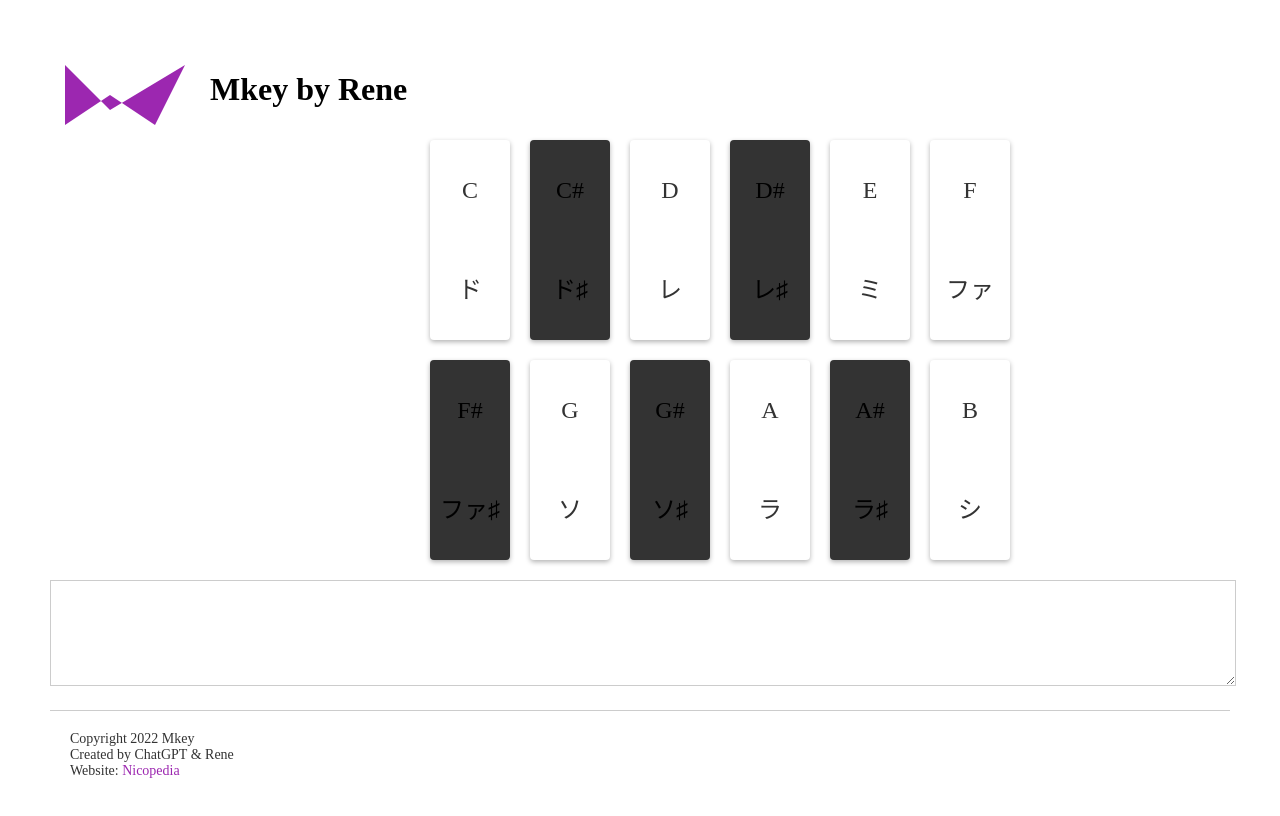
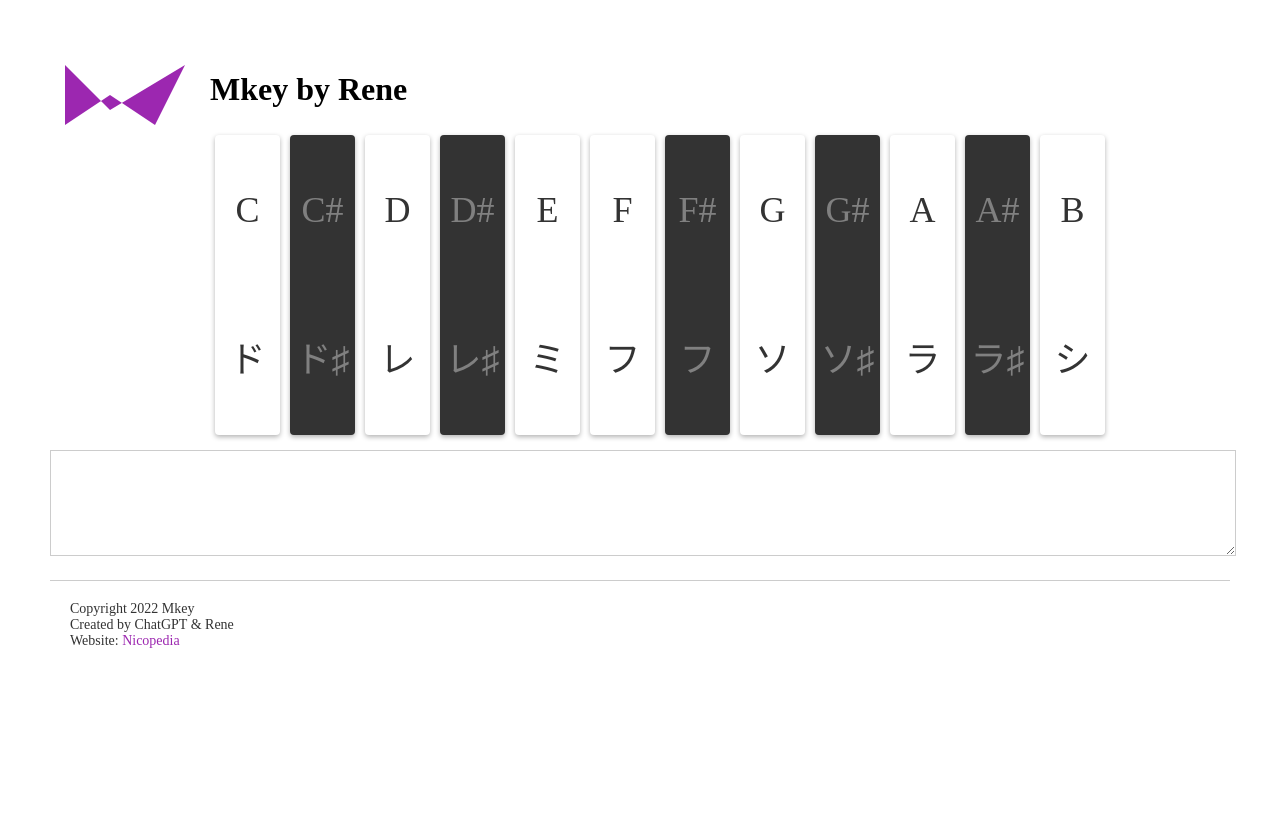
Before and after one commit to rene4784/Mkey, a plain HTML site: page index.html in a window 1280 px wide. Drawn offline with Linux system fonts and the light colour scheme.

Commit message:
CSS changed
ChatGPTにお願いして調整してもらった

```diff
--- a/index.html
+++ b/index.html
@@ -6,6 +6,9 @@
   <path d="M10,10 L40,40 L90,10 L70,50 L40,30 L10,50 Z" fill="#9C27B0" />
 </svg>
   <style>
+  head {
+    margin-top: -10px;
+  }
   /* Add some margin and padding to the page */
   body {
     margin: 30px;
@@ -22,18 +25,17 @@
 /* CSS for music keys and textarea */
 .keyboard {
   display: flex;
-  flex-wrap: wrap;
+  justify-content: center;
   width: 100%;
-  max-width: 600px;
-  margin: 0 auto;
+  max-width: 900px;
 }
-.key, .key.sharp {
+.key {
   flex: 1 1 12.5%;
-height: 200px;
-margin: 10px;
+  height: 300px;
+  margin: 5px;
   text-align: center;
-line-height: 100px;
-font-size: 24px;
+  line-height: 150px;
+  font-size: 36px;
   cursor: pointer;
   border-radius: 4px;
   box-shadow: 0 2px 5px rgba(0, 0, 0, 0.3);
@@ -41,16 +43,13 @@ color: #333;
   background-color: white;
     user-select: none;
 }
-
-.key.sharp {
-background-color: #333;
-color: inherit;
-}
-
 .key.active {
   background-color: #999;
 }
-
+.key.sharp {
+  background-color: #333;
+  color: gray;
+}
   textarea {
     width: 100%;
     height: 100px;
```
Lines whose indentation alone changed are shown as unchanged.
